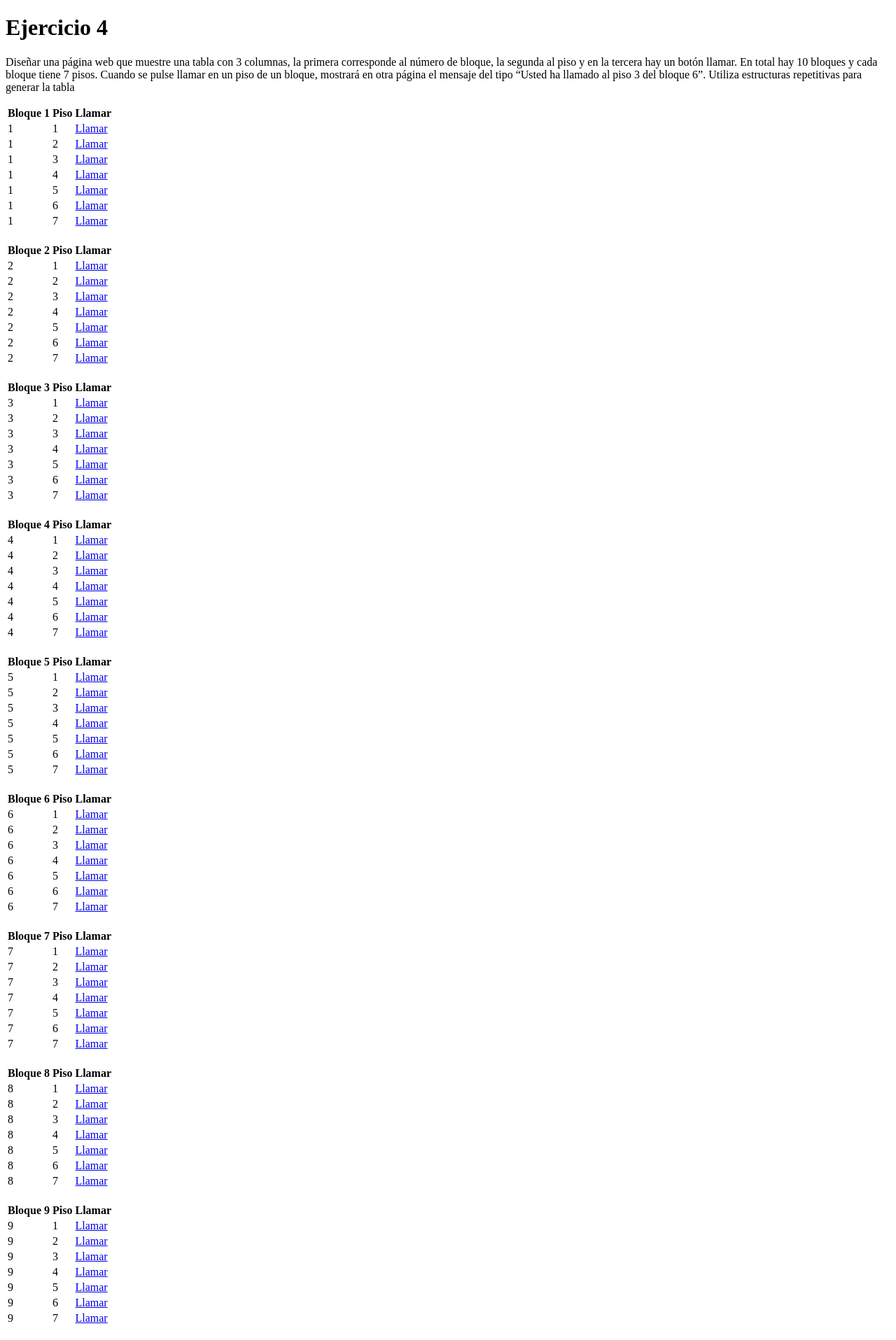
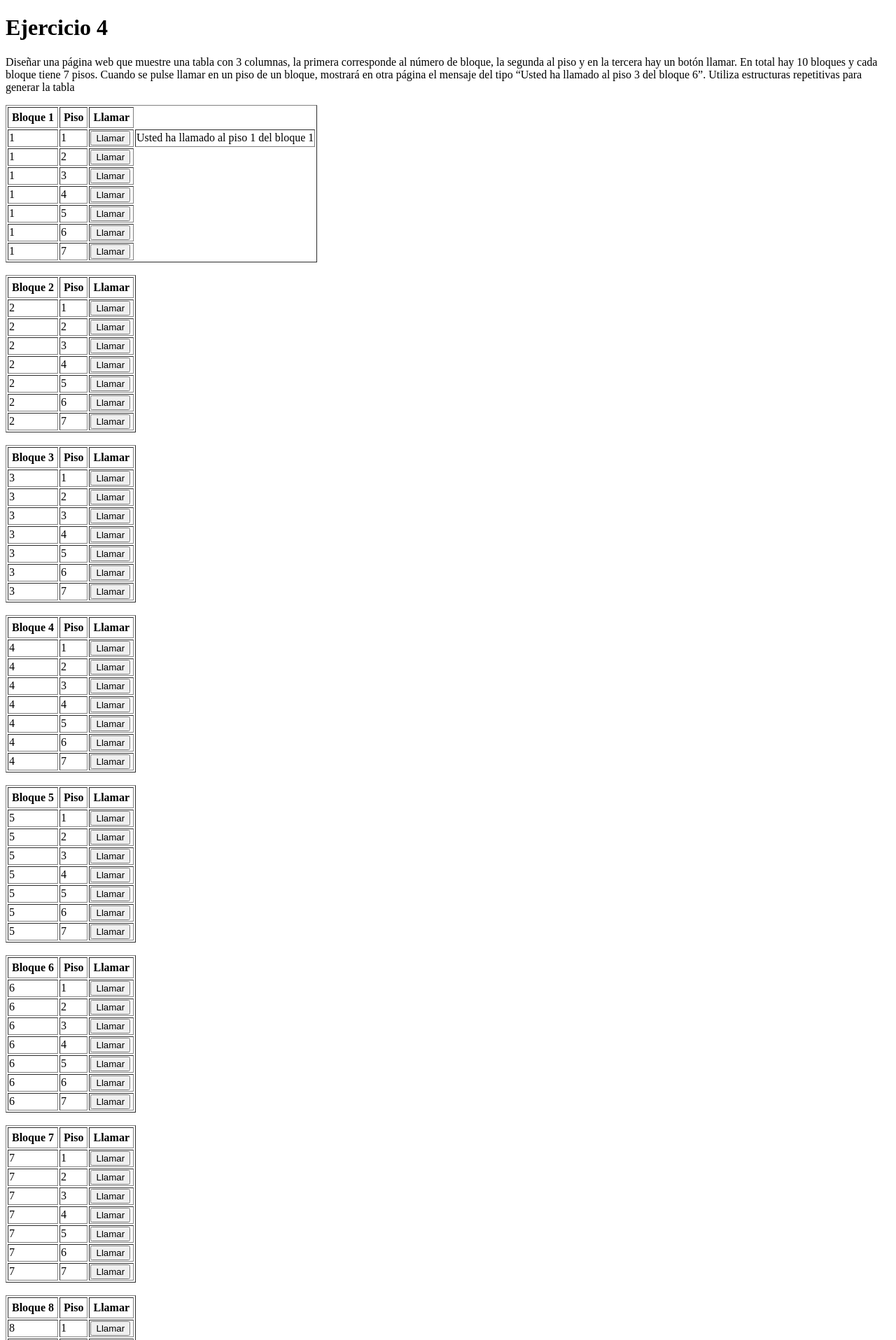
Before and after one commit to Elenaro0204/Recuperacion-PHP, a PHP site: page /Ejercicio4.php?bloque=1&piso=1 in a window 1280 px wide. Shown: the top 1915 px of the page at 70% size. Run offline with PHP 8.4, Linux system fonts and the light colour scheme.

Commit message:
4.6. Ejercicios Corregidos

```diff
--- a/1º Trim/4.6.EjerciciosResolver/Repetitivas/Ejercicio4/Ejercicio4.php
+++ b/1º Trim/4.6.EjerciciosResolver/Repetitivas/Ejercicio4/Ejercicio4.php
@@ -1,11 +1,10 @@
 <?php
 // Verifica si el formulario ha sido enviado
-if (isset($_POST['bloque']) && isset($_POST['piso'])) {
+if (isset($_REQUEST['bloque']) && isset($_REQUEST['piso'])) {
 
     // Obtener los valores del formulario
-    $bloqueLlamado = $_POST['bloque'];
-    $pisoLlamado = $_POST['piso'];
-
+    $bloqueLlamado = $_REQUEST['bloque'];
+    $pisoLlamado = $_REQUEST['piso'];
 }
 ?>
 
@@ -15,7 +14,7 @@ if (isset($_POST['bloque']) && isset($_POST['piso'])) {
 <head>
     <meta charset="UTF-8">
     <meta name="viewport" content="width=device-width, initial-scale=1.0">
-    <title>Ejercicio 4</title>
+    <title>Ejercicio 4 Repetitivas</title>
 </head>
 
 <body>
@@ -29,11 +28,11 @@ if (isset($_POST['bloque']) && isset($_POST['piso'])) {
     <?php
     for ($bloque = 1; $bloque <= 10; $bloque++) {
     ?>
-        <table>
+        <table border="1">
             <tr>
-                <th>Bloque <?= $bloque ?></th>
-                <th>Piso</th>
-                <th>Llamar</th>
+                <th style="padding: 5px;">Bloque <?= $bloque ?></th>
+                <th style="padding: 5px;">Piso</th>
+                <th style="padding: 5px;">Llamar</th>
             </tr>
             <?php
             for ($piso = 1; $piso <= 7; $piso++) {
@@ -41,12 +40,37 @@ if (isset($_POST['bloque']) && isset($_POST['piso'])) {
                 <tr>
                     <td><?= $bloque ?></td>
                     <td><?= $piso ?></td>
-                    <td><a href='Ejercicio4.php?bloque=<?=$bloque?>&piso=<?=$piso?>'>Llamar</a></td>
+                    <td>
+
+                        <!-- FORMA 1 -->
+                        <!-- Se muestra el mensaje en esta misma pagina -->
+                        <form method="Post" action="Ejercicio4.php">
+                            <input type="hidden" name="bloque" value="<?= $bloque ?>">
+                            <input type="hidden" name="piso" value="<?= $piso ?>">
+                            <input type="submit" value="Llamar">
+                        </form>
+
+                        <!-- FORMA 2 -->
+                        <!-- Se muestra el mensaje en otra pagina -->
+                        <!-- <form method="Post" action="Ejercicio4Llamar.php">
+                            <input type="hidden" name="bloque" value="<?= $bloque ?>">
+                            <input type="hidden" name="piso" value="<?= $piso ?>">
+                            <input type="submit" value="Llamar">
+                        </form> -->
+
+                        <!-- FORMA 3 -->
+                        <!-- Se muestra el mensaje en otra pagina -->
+                        <!-- <a href='Ejercicio4Llamar.php?bloque=<?= $bloque ?>&piso=<?= $piso ?>'>Llamar</a> -->
+
+                        <!-- FORMA 4 -->
+                        <!-- Se muestra el mensaje en esta misma pagina -->
+                        <!-- <a href='Ejercicio4.php?bloque=<?= $bloque ?>&piso=<?= $piso ?>'>Llamar</a> -->
+                    </td>
                     <?php
-                    if(isset($bloqueLlamado) && isset($pisoLlamado) && $bloqueLlamado==$bloque && $pisoLlamado==$piso) {
-                        ?>
-                        <td>Usted ha llamado al piso <?=$piso?> del bloque <?=$bloque?></td>
-                        <?php
+                    if (isset($bloqueLlamado) && isset($pisoLlamado) && $bloqueLlamado == $bloque && $pisoLlamado == $piso) {
+                    ?>
+                        <td>Usted ha llamado al piso <?= $pisoLlamado ?> del bloque <?= $bloqueLlamado ?></td>
+                    <?php
                     }
                     ?>
                 </tr>
```
Also changed, not shown: 1º Trim/4.6.EjerciciosResolver/Repetitivas/Ejercicio4/Ejercicio4Llamar.php (added, +23 -0 lines), 1º Trim/4.6.EjerciciosResolver/Repetitivas/Ejercicio5/Ejercicio5.php (+21 -1 lines).
